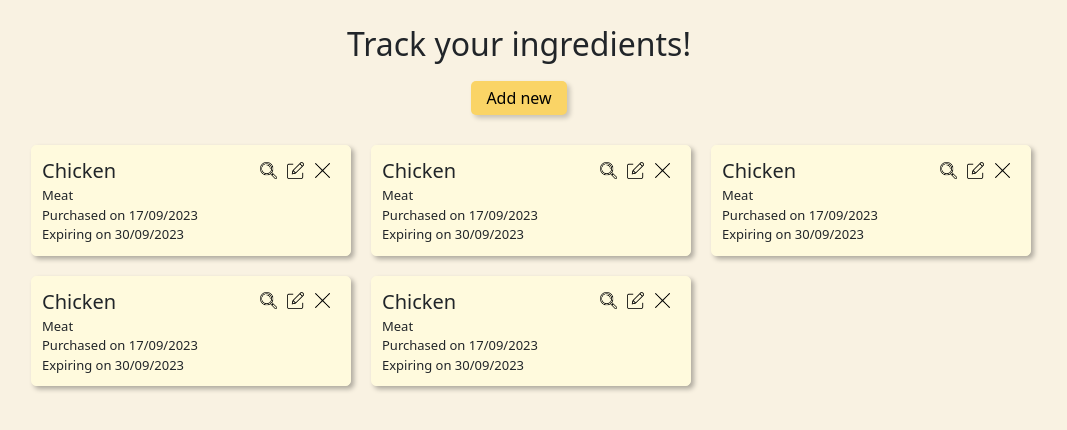
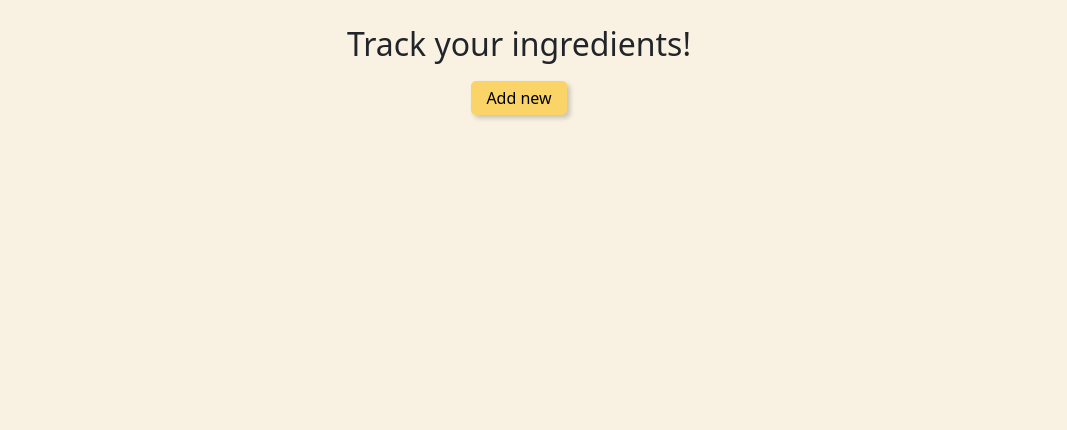
Before and after one commit to evangelenesiyin/mealplanner, a React (Vite) app: page /fridge in a window 1280 px wide. Shown: the top 430 px of the page, without its empty margins (121-1188 px from the left). Built offline with nearby package versions, Linux system fonts and the light colour scheme.

Commit message:
feat: generate ingredient card with form input value

```diff
--- a/src/components/Form/Form.jsx
+++ b/src/components/Form/Form.jsx
@@ -1,27 +1,53 @@
 import { useState } from "react"
 
-export default function Form ({ isFormOpen, toggleFormClose }) {
-    const [selected, setSelected] = useState("");
+export default function Form ({ ingredientList, setIngredientList, initialIngredient, formData, setFormData, isFormOpen, toggleFormClose }) {
 
-    const handleChange = event => {
-        setSelected(event.target.value);
-    };
+    const handleChange = (event) => {
+    const { name, value } = event.target;
+    setFormData({
+      ...formData,
+      [name]: value,
+    });
+  };
+
+  const handleSubmit = (event) => {
+    event.preventDefault();
+    if (formData.name.trim() === "" || formData.selected === "") {
+      return;
+    }
+    setIngredientList([...ingredientList, formData]);
+    setFormData({ ...initialIngredient });
+  };
+  console.log(ingredientList)
 
     return (
         isFormOpen && (
             <div className="modal-overlay">
-            <form className="modal-container">
+            <form className="modal-container" onSubmit={handleSubmit}>
                 <label>Ingredient</label>
-                <input type="text" />
-                <label>Type</label>
-                <select value={selected} onChange={handleChange}>
-                    <option disabled={true} value="">Please select</option>
-                    <option>Fruit</option>
-                    <option>Vegetable</option>
-                    <option>Meat</option>
-                    <option>Dairy</option>
-                    <option>Others</option>
-                </select>
+          <input
+            required
+            type="text"
+            name="name"
+            value={formData.name}
+            onChange={handleChange}
+          />
+          <label>Type</label>
+          <select
+            name="selected"
+            value={formData.selected}
+            onChange={handleChange}
+          >
+            <option disabled value="">
+              Please select
+            </option>
+            <option value="Fruit">Fruit</option>
+            <option value="Vegetable">Vegetable</option>
+            <option value="Meat">Meat</option>
+            <option value="Seafood">Seafood</option>
+            <option value="Dairy">Dairy</option>
+            <option value="Others">Others</option>
+          </select>
                 <label>Purchased on</label>
                 <label>Expires on</label>
                 <button>Submit</button>
@@ -29,5 +55,5 @@ export default function Form ({ isFormOpen, toggleFormClose }) {
             </form>
             </div>
         )
-    )
+        )
 }
--- a/src/components/Fridge/Fridge.jsx
+++ b/src/components/Fridge/Fridge.jsx
@@ -1,10 +1,14 @@
-import { useState } from "react"
-import IngredientCard from "./IngredientCard"
-import Form from "../Form/Form"
+import { useState } from "react";
+import Form from "../Form/Form";
+import IngredientCard from "./IngredientCard";
 import "./Fridge.css"
 
 export default function Fridge () {
     const [isFormOpen, setIsFormOpen] = useState(false);
+    const initialIngredient = { name: "", selected: "" };
+    const [ingredientList, setIngredientList] = useState([]);
+
+    const [formData, setFormData] = useState({ ...initialIngredient });
 
     const toggleFormOpen = () => {
         setIsFormOpen(true);
@@ -15,17 +19,20 @@ export default function Fridge () {
     }
 
     return (
+        <>
         <div className="container">
         <h2>Track your ingredients!</h2>
         <button className="add-ingredient" onClick={toggleFormOpen}>Add new</button>
-        <Form isFormOpen={isFormOpen} toggleFormClose={toggleFormClose} />
+        <Form isFormOpen={isFormOpen} toggleFormClose={toggleFormClose} ingredientList={ingredientList} setIngredientList={setIngredientList} formData={formData} setFormData={setFormData} initialIngredient={initialIngredient}/>
         <div className="ingredients-list grid">
-    <IngredientCard />
-    <IngredientCard />
-    <IngredientCard />
-    <IngredientCard />
-    <IngredientCard />
-</div>
-        </div>
-    )
-};
+    {ingredientList.map((ingredient) => (
+        <IngredientCard
+        key={ingredient.name}
+        name={ingredient.name}
+        selected={ingredient.selected} />
+    ))}
+    </div>
+    </div>
+    </>
+)
+}
--- a/src/components/Fridge/IngredientCard.jsx
+++ b/src/components/Fridge/IngredientCard.jsx
@@ -1,16 +1,16 @@
-export default function IngredientCard() {
+export default function IngredientCard({ name, selected }) {
     return (
         <>
                 <div className="ingredient-card grid-item">
                 <span>
-                    <p className="ingredient-name">Chicken</p>
+                    <p className="ingredient-name">{name}</p>
                 </span>
                 <span className="icon-container">
                     <img className="icon" src="./assets/search.png" alt="Search recipes" />
                     <img className="icon" src="./assets/edit.png" alt="Edit" />
                     <img className="icon" src="./assets/delete.png" alt="Delete" />
                 </span>
-                    <p className="ingredient-type">Meat</p>
+                    <p className="ingredient-type">{selected}</p>
                     <p className="purchased-date">Purchased on 17/09/2023</p>
                     <p className="expiry-date">Expiring on 30/09/2023</p>
                 </div>
```
